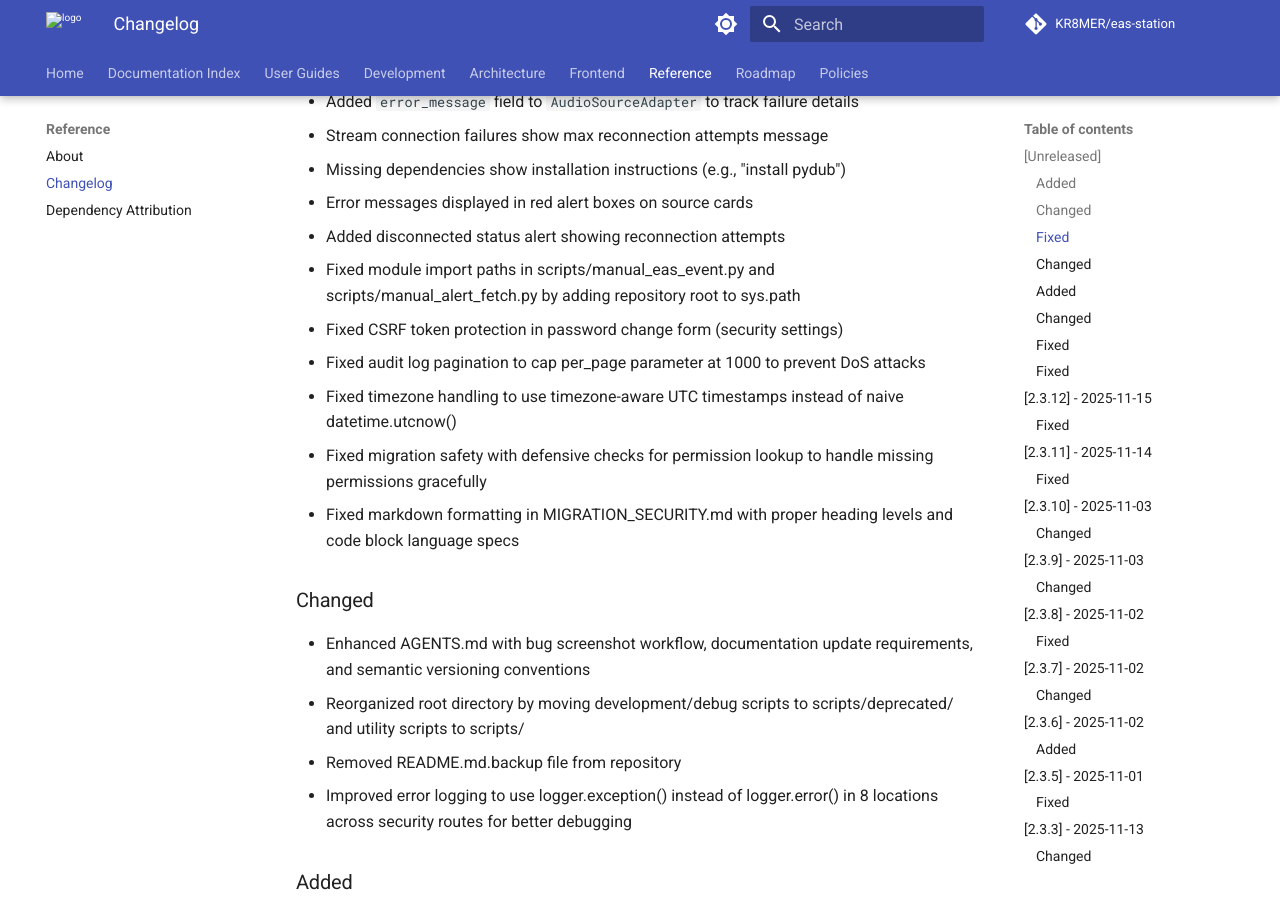
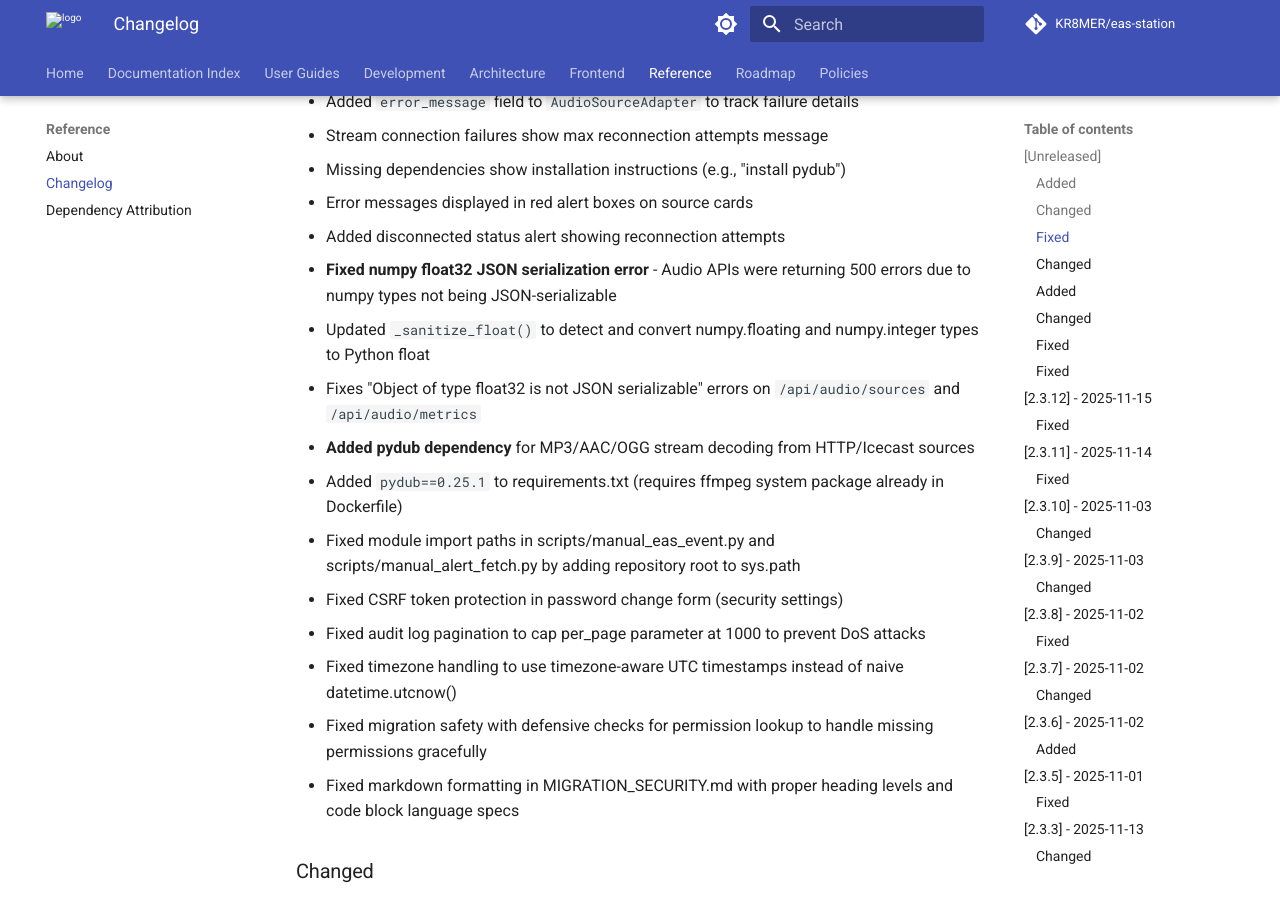
Before and after one commit to KR8MER/eas-station, an MkDocs documentation site: the page built from docs/reference/CHANGELOG.md, in a window 1280 px wide and 900 px high, scrolled down 3984 px. Built offline with MkDocs 1.6.1 and Material for MkDocs 9.7.7, drawn with Linux system fonts in a browser that asks for light colours; comment, search, counter and statistics services are not loaded; the version menu is left out.

Commit message:
Update CHANGELOG for numpy serialization fix and pydub dependency

```diff
--- a/docs/reference/CHANGELOG.md
+++ b/docs/reference/CHANGELOG.md
@@ -90,6 +90,11 @@ tracks releases under the 2.x series.
   - Missing dependencies show installation instructions (e.g., "install pydub")
   - Error messages displayed in red alert boxes on source cards
   - Added disconnected status alert showing reconnection attempts
+- **Fixed numpy float32 JSON serialization error** - Audio APIs were returning 500 errors due to numpy types not being JSON-serializable
+  - Updated `_sanitize_float()` to detect and convert numpy.floating and numpy.integer types to Python float
+  - Fixes "Object of type float32 is not JSON serializable" errors on `/api/audio/sources` and `/api/audio/metrics`
+- **Added pydub dependency** for MP3/AAC/OGG stream decoding from HTTP/Icecast sources
+  - Added `pydub==0.25.1` to requirements.txt (requires ffmpeg system package already in Dockerfile)
 - Fixed module import paths in scripts/manual_eas_event.py and scripts/manual_alert_fetch.py by adding repository root to sys.path
 - Fixed CSRF token protection in password change form (security settings)
 - Fixed audit log pagination to cap per_page parameter at 1000 to prevent DoS attacks
```
